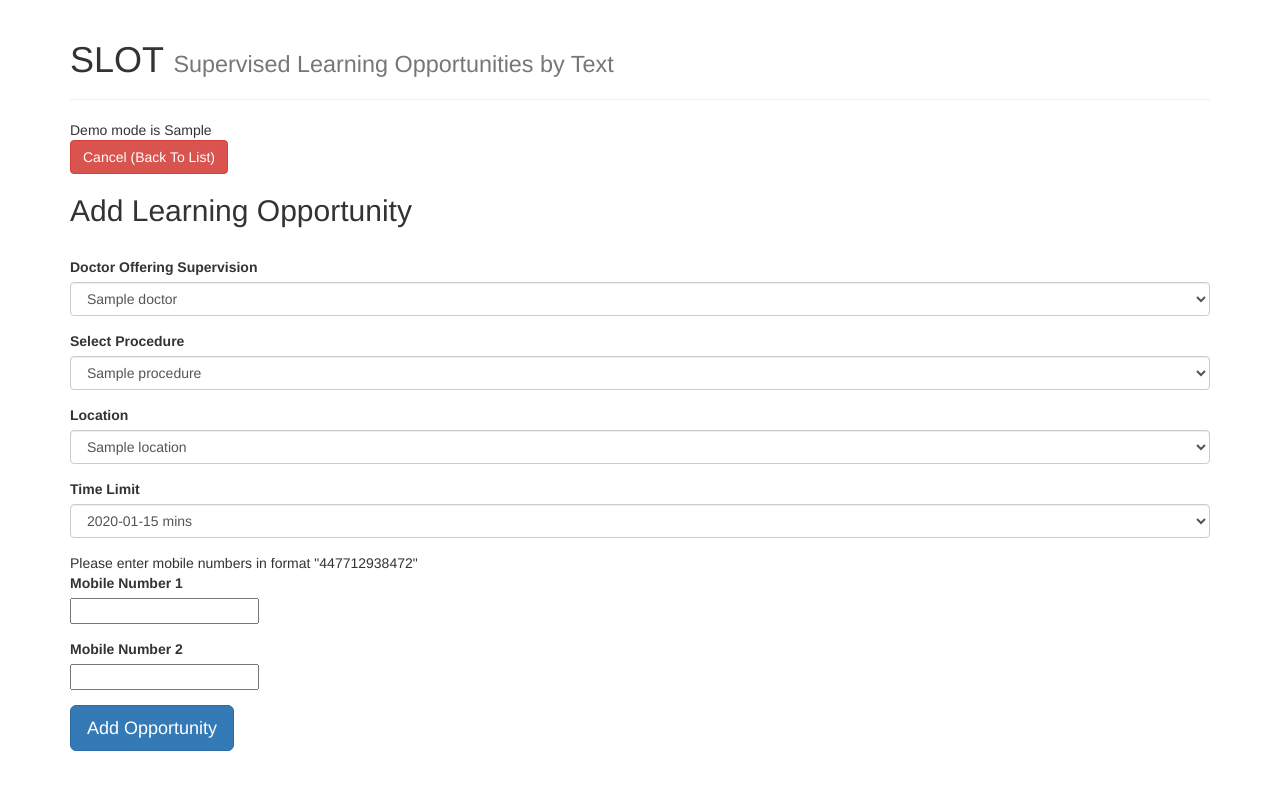
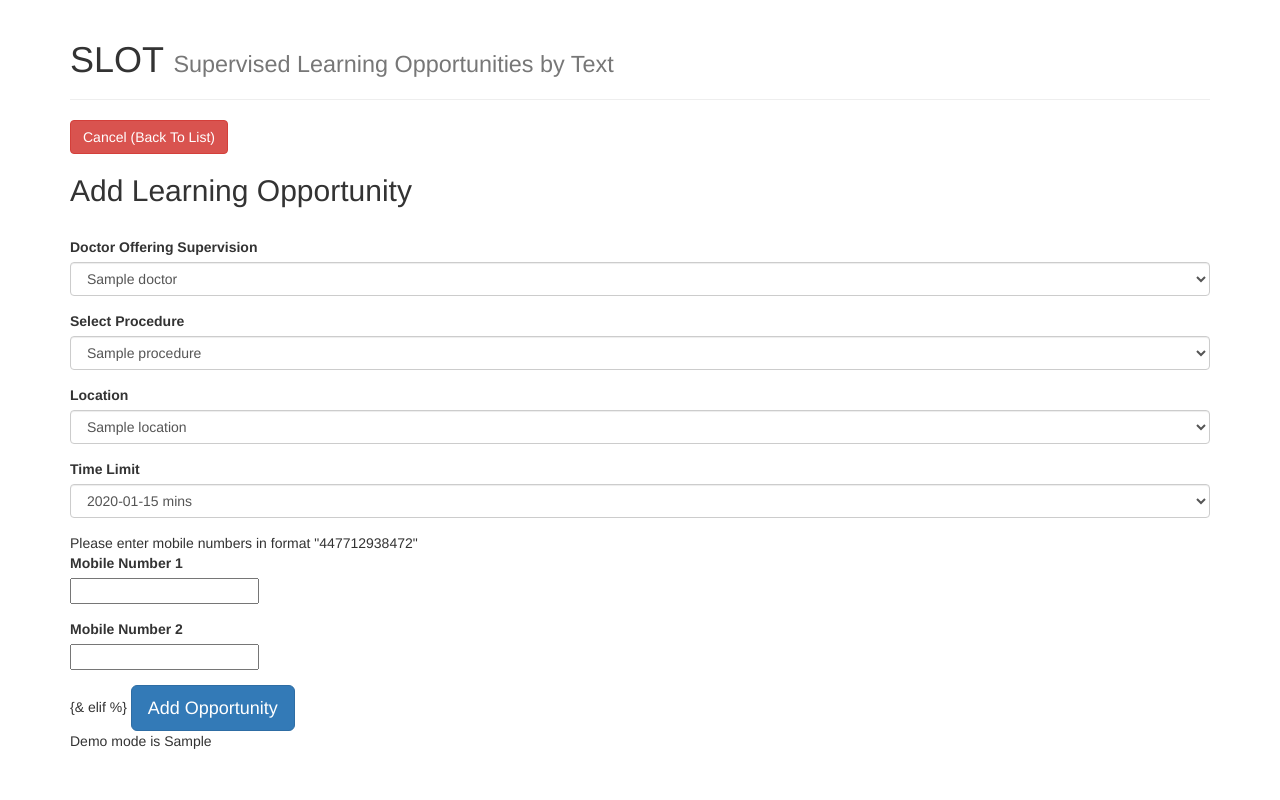
Before and after one commit to nhshd-slot/slot, a Flask app: template templates/new_procedure.html in a window 1280 px wide. Run offline with Flask 2, Linux system fonts and the light colour scheme; the template is opened without the code that fills it: most values are stand-ins (such as "Sample title", 1, 10 or a date in 2020); parts of the project's set-up code (start-up, migrations or seed data) failed here and were passed over; some libraries are stand-ins or nearby versions.

Commit message:
Update template

```diff
--- a/templates/new_procedure.html
+++ b/templates/new_procedure.html
@@ -4,7 +4,6 @@
 
 {% block content %}
 <div class="container">
-    Demo mode is {{ demo_mode }}
     <div class="nav-buttons">
         <a href="/" class="btn btn btn-danger" role="button">Cancel (Back To List)</a>
     </div>
@@ -53,10 +52,14 @@
                 <label for="mobile_number2">Mobile Number 2</label><br/>
                 <input type="text" id="mobile_number2" name="mobile_number2">
             </div>
+            {& elif %}
             {% endif %}
             <button type="submit" class="btn btn-primary btn-lg">Add Opportunity</button>
         </form>
     </div>
+    {% if demo_mode %}
+    Demo mode is {{ demo_mode }}
+    {% endif %}
 </div>
 
 {% endblock %}
```
